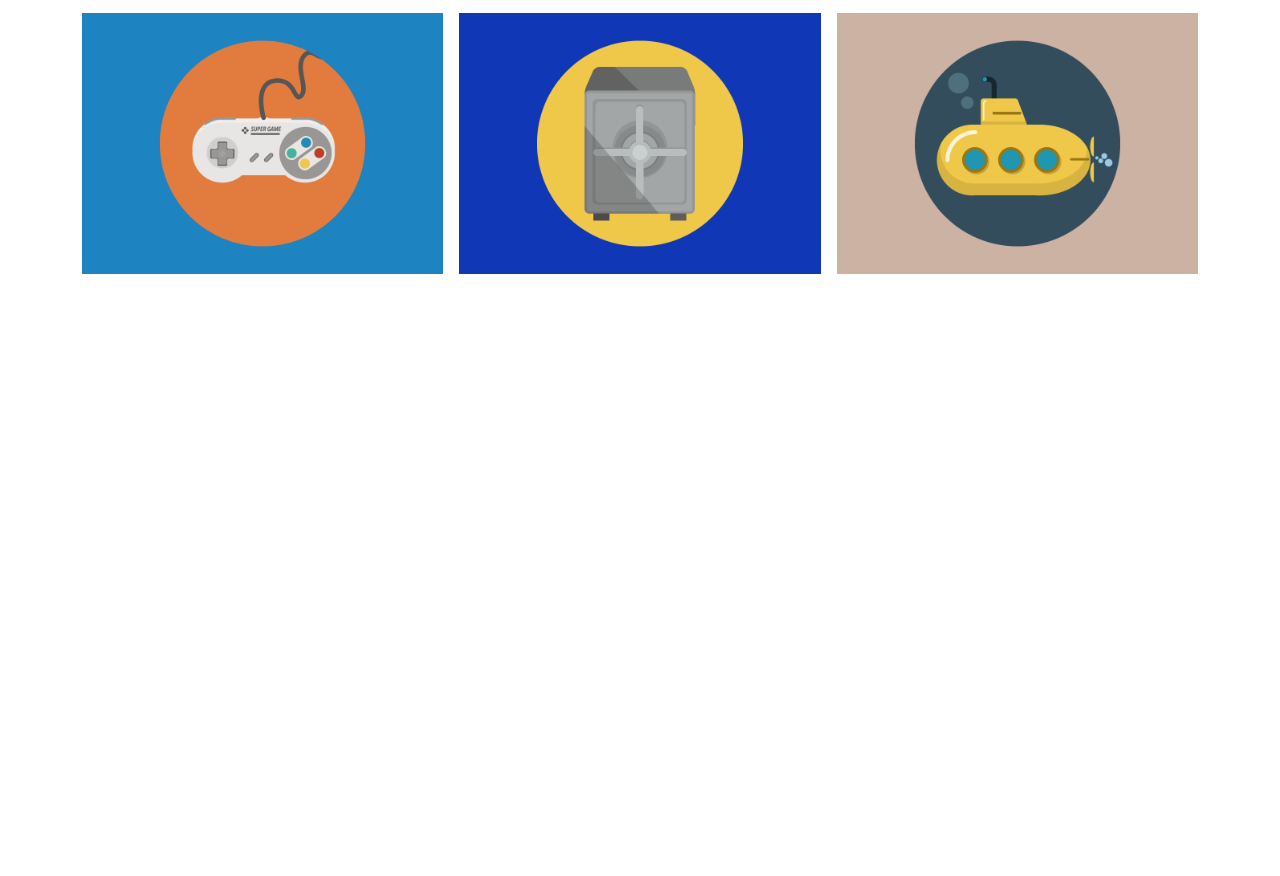
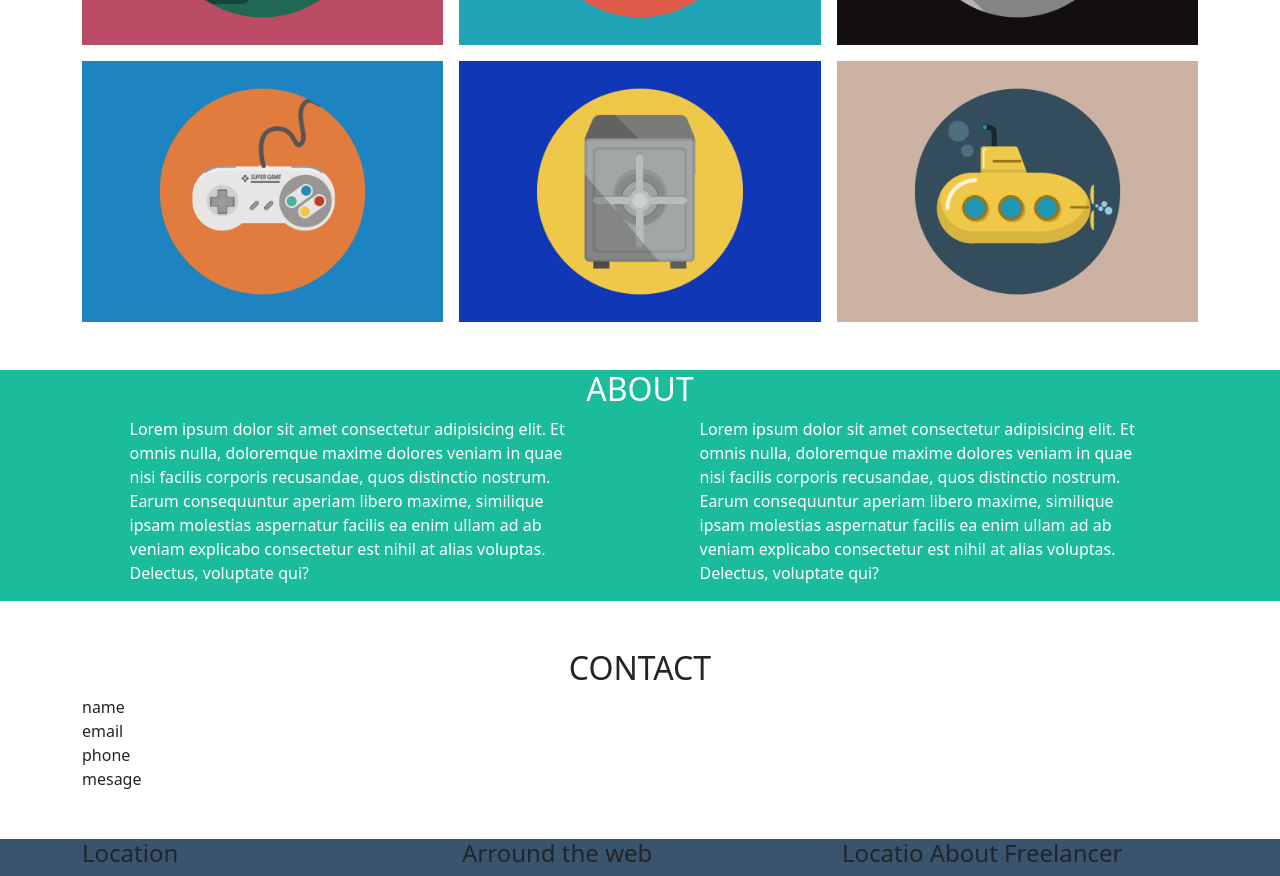
Before and after one commit to francescogentile25/html-css-bootstrap-freelancer, a plain HTML site: page index.html in a window 1280 px wide. Shown: the part 986-1862 px from the top of the page. Before the commit the page ends 1260 px from the top, so only its background shows below. Drawn offline with nearby package versions, Linux system fonts and the light colour scheme.

Commit message:
FEAT markup page

```diff
--- a/css/style.css
+++ b/css/style.css
@@ -44,6 +44,11 @@ header{
     background-color: var(--green);
 }
 
-.ms_card{
-    border-radius: 200px;
+.about{
+    background-color: var(--green);
 }
+
+
+footer{
+    background-color: var(--grey);
+}
--- a/index.html
+++ b/index.html
@@ -37,8 +37,8 @@
                 </div>
             </div>
         </section>
-        <section class="portfolio">
-            <div class="container-xl">
+        <section class="portfolio  my-5">
+            <div class="container-sm">
                 <div class="row justify-content-center">
                     <div class="col-4">
                         <h2 class="text-center">Portfolio</h2>
@@ -78,9 +78,62 @@
                 </div>
             </div>
         </section>
-        <section></section>
-        <section></section>
+        <section class="about my-5">
+            <div class="container-sm">
+                <div class="row justify-content-center">
+                    <div class="col-4">
+                        <h2 class="text-center text-white">ABOUT</h2>
+                    </div>
+                </div>
+                <div class="row justify-content-around text-white">
+                    <div class="col-sm-5">
+                        <p>Lorem ipsum dolor sit amet consectetur adipisicing elit. Et omnis nulla, doloremque maxime dolores veniam in quae nisi facilis corporis recusandae, quos distinctio nostrum. Earum consequuntur aperiam libero maxime, similique ipsam molestias aspernatur facilis ea enim ullam ad ab veniam explicabo consectetur est nihil at alias voluptas. Delectus, voluptate qui?</p>
+                    </div>
+                    <div class="col-sm-5">
+                        <p>Lorem ipsum dolor sit amet consectetur adipisicing elit. Et omnis nulla, doloremque maxime dolores veniam in quae nisi facilis corporis recusandae, quos distinctio nostrum. Earum consequuntur aperiam libero maxime, similique ipsam molestias aspernatur facilis ea enim ullam ad ab veniam explicabo consectetur est nihil at alias voluptas. Delectus, voluptate qui?</p>
+                    </div>
+                </div>
+            </div>
+        </section>
+        <section class="contact my-5">
+            <div class="container-sm">
+                <div class="row justify-content-center">
+                    <div class="col-4">
+                        <h2 class="text-center">CONTACT</h2>
+                    </div>
+                </div>
+                <div class="row">
+                    <div class="col-12">
+                        name
+                    </div>
+                    <div class="col-12">
+                        email
+                    </div>
+                    <div class="col-12">
+                        phone
+                    </div>
+                    <div class="col-12">
+                        mesage
+                    </div>
+                </div>
+            </div>
+        </section>
     </main>
-    <footer></footer>
+    <footer>
+        <div class="container-sm">
+            <div class="row">
+                <div class="col-sm-4">
+                    <h4>Location</h4>
+                </div>
+                <div class="col-sm-4">
+                    <h4>Arround the web</h4>
+                </div>
+                <div class="col-sm-4">
+                    <h4>Locatio About Freelancer</h4>
+                </div>
+            </div>
+        </div>
+
+    </footer>
 </body>
 </html>
```
